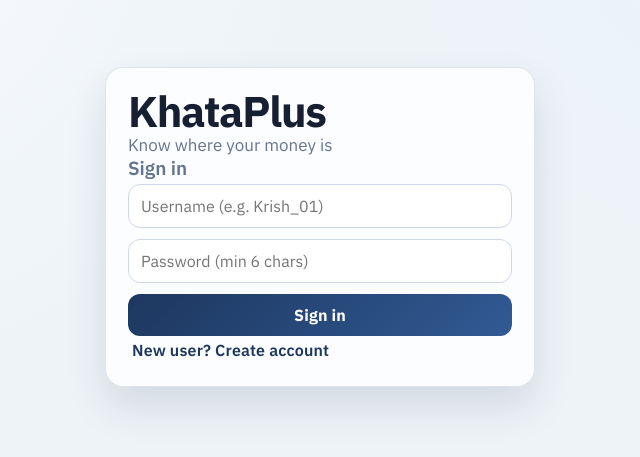
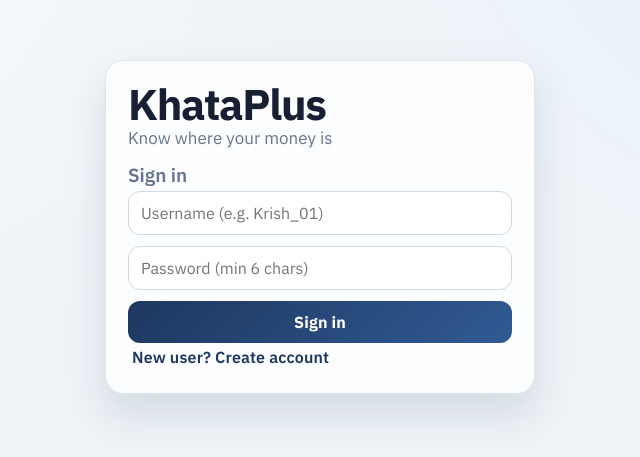
Before and after one commit to ErKrish25/AccountBook, a React (Vite) app in the folder Desktop/PORJECTS/Accountbook/: page / in a window 1280 px wide. Shown: the part 173-630 px from the top of the page, without its empty margins (320-960 px from the left). Built offline with nearby package versions, Linux system fonts and the light colour scheme; no server answers.

Commit message:
Fix visible spacing between auth tagline and mode text

```diff
--- a/Desktop/PORJECTS/Accountbook/src/styles.css
+++ b/Desktop/PORJECTS/Accountbook/src/styles.css
@@ -68,12 +68,13 @@ body {
 
 .auth-subtitle {
   margin: 6px 0 0;
+  padding-bottom: 14px;
   color: var(--text-muted);
   font-size: 17px;
 }
 
 .auth-mode-text {
-  margin: 22px 0 10px;
+  margin: 0 0 10px;
   color: #5f6f89;
   font-size: 19px;
   font-weight: 600;
```
